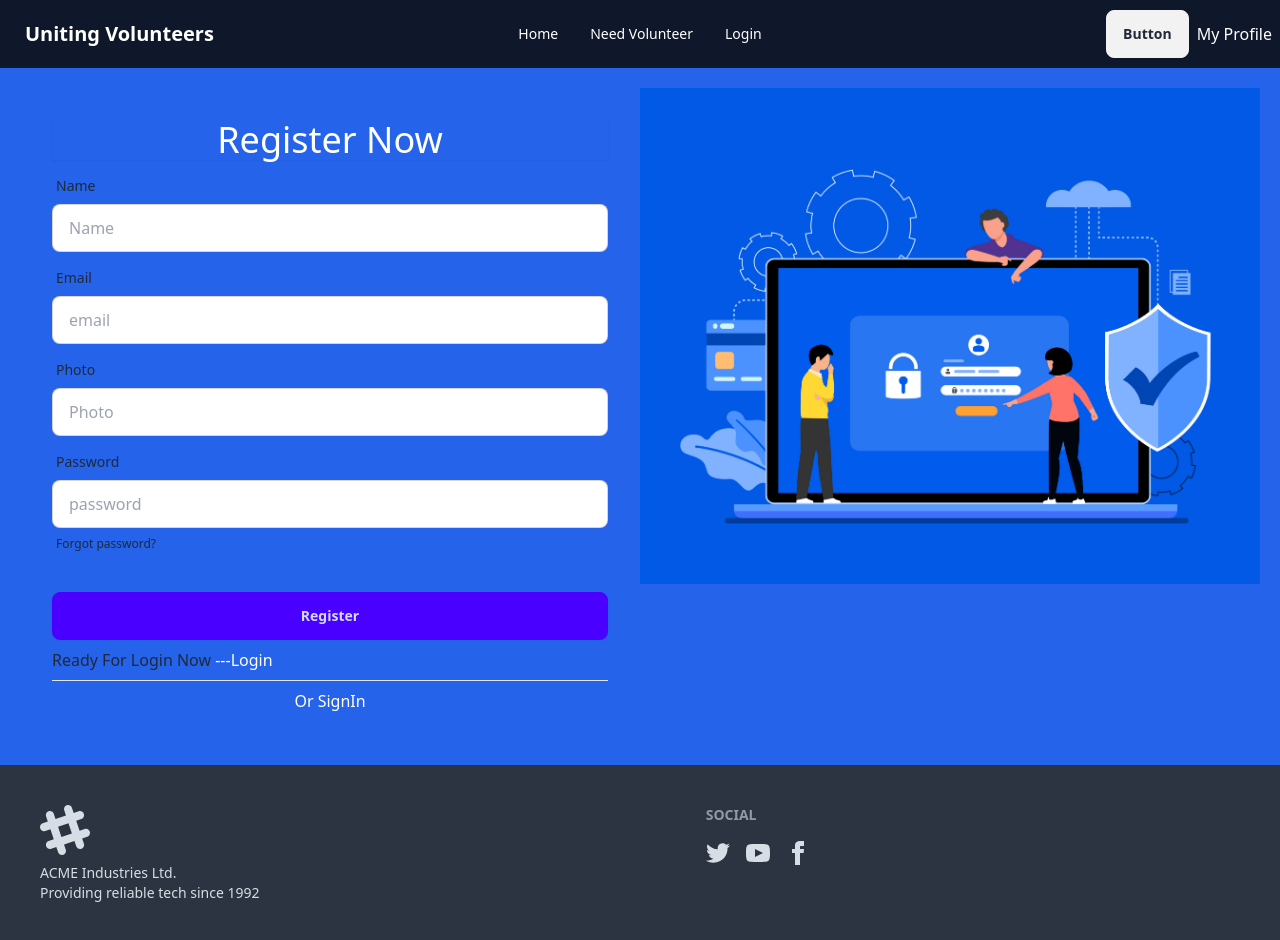
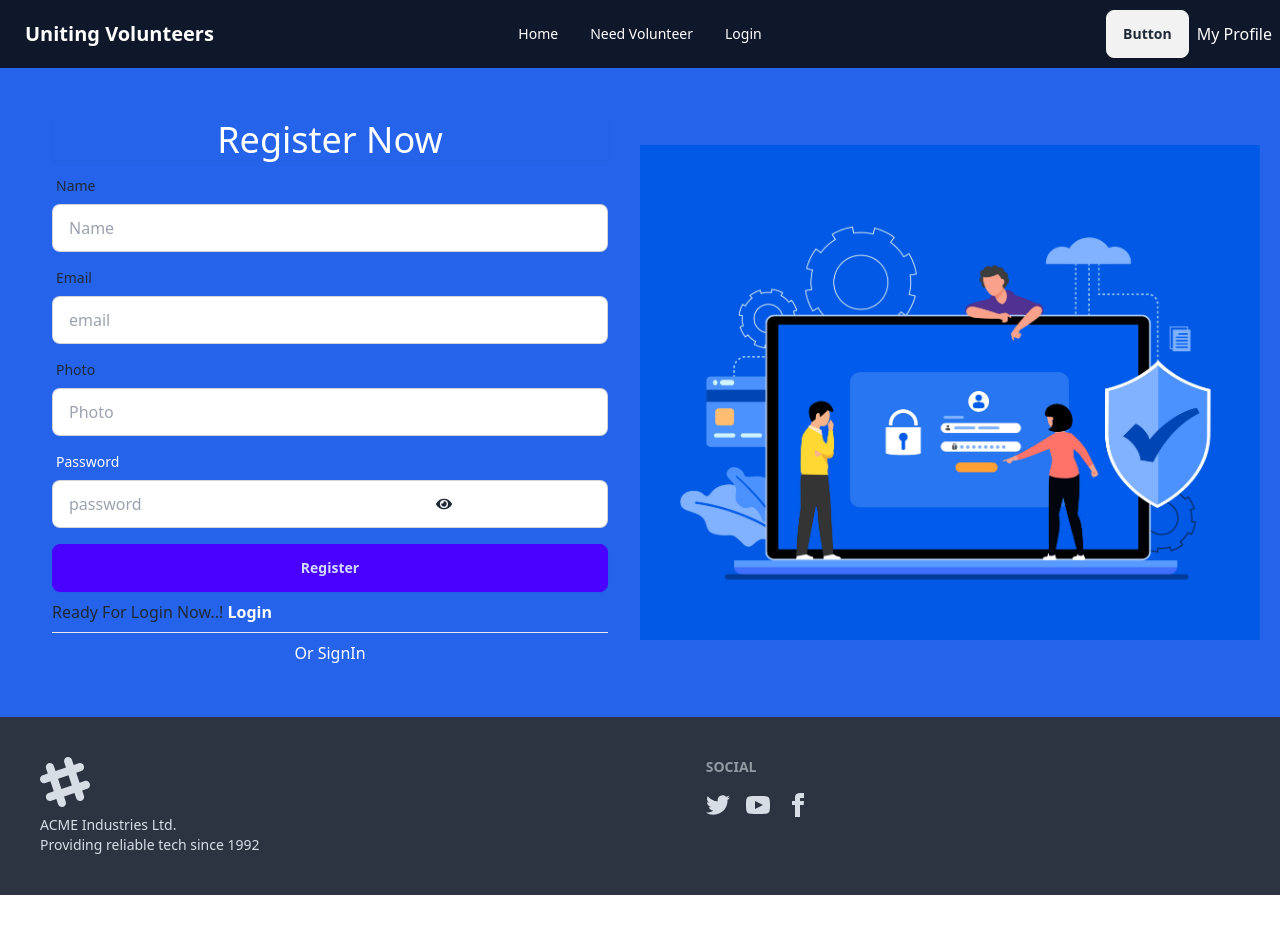
Before and after one commit to Abusayem99133/uniting-volunteers-client-site, a React (Vite) app: page /register in a window 1280 px wide. Shown: the top 940 px of the page. After the commit the page ends 895 px from the top, so only its background shows below. Built offline with nearby package versions, Linux system fonts and the light colour scheme; no server answers.

Commit message:
register page firbase and ui work done

```diff
--- a/src/Pages/Register/Register.jsx
+++ b/src/Pages/Register/Register.jsx
@@ -1,10 +1,14 @@
 import { Link } from "react-router-dom";
 import login from "../../assets/image/login-img.jpg";
 import { Helmet } from "react-helmet-async";
-import { useContext } from "react";
+import { useContext, useState } from "react";
 import { AuthContext } from "../../Provider/AuthProvider";
+import toast, { Toaster } from "react-hot-toast";
+import { FaEye, FaEyeSlash } from "react-icons/fa";
+
 const Register = () => {
   const { createUser } = useContext(AuthContext);
+  const [showPassword, setShowPassword] = useState(false);
   const handleRegister = (event) => {
     event.preventDefault();
     const form = new FormData(event.currentTarget);
@@ -13,6 +17,14 @@ const Register = () => {
     const email = form.get("email");
     const password = form.get("password");
     console.log(name, photo, email, password);
+    if (password.length < 6) {
+      toast.error("Password should be at least 6 character.!");
+      return;
+    } else if (!/(?=.*[a-z])(?=.*[A-Z]).{6,}/.test(password)) {
+      toast.error("please show the on character in Uppercase and Lowercase");
+    } else {
+      toast.success("Successfully Register");
+    }
     createUser(email, password)
       .then((result) => {
         const user = result.user;
@@ -25,7 +37,7 @@ const Register = () => {
       <Helmet>
         <title>Register-page</title>
       </Helmet>
-      <div className="flex w-full p-5 bg-blue-600">
+      <div className="flex w-full p-5 bg-blue-600 items-center">
         <div className="w-1/2">
           <form onSubmit={handleRegister} className="card-body">
             <h1 className="text-4xl text-white text-center shadow-sm">
@@ -69,28 +81,29 @@ const Register = () => {
             </div>
             <div className="form-control">
               <label className="label">
-                <span className="label-text">Password</span>
+                <span className="label-text text-white">Password</span>
               </label>
               <input
-                type="password"
+                type={showPassword ? "text" : "password"}
+                name="password"
                 placeholder="password"
-                name="password"
                 className="input input-bordered"
                 required
               />
-              <label className="label">
-                <a href="#" className="label-text-alt link link-hover">
-                  Forgot password?
-                </a>
-              </label>
+              <span
+                onClick={() => setShowPassword(!showPassword)}
+                className="ml-96 -mt-8"
+              >
+                {showPassword ? <FaEyeSlash /> : <FaEye />}
+              </span>
             </div>
             <div className="form-control mt-6">
               <button className="btn btn-primary">Register</button>
             </div>
             <h2>
-              Ready For Login Now{" "}
-              <Link className="text-white " to="/login">
-                ---Login
+              Ready For Login Now..!{" "}
+              <Link className="text-white text-center font-bold" to="/login">
+                Login
               </Link>
             </h2>
             <hr />
@@ -101,6 +114,7 @@ const Register = () => {
           <img src={login} alt="" />
         </div>
       </div>
+      <Toaster />
     </div>
   );
 };
```
